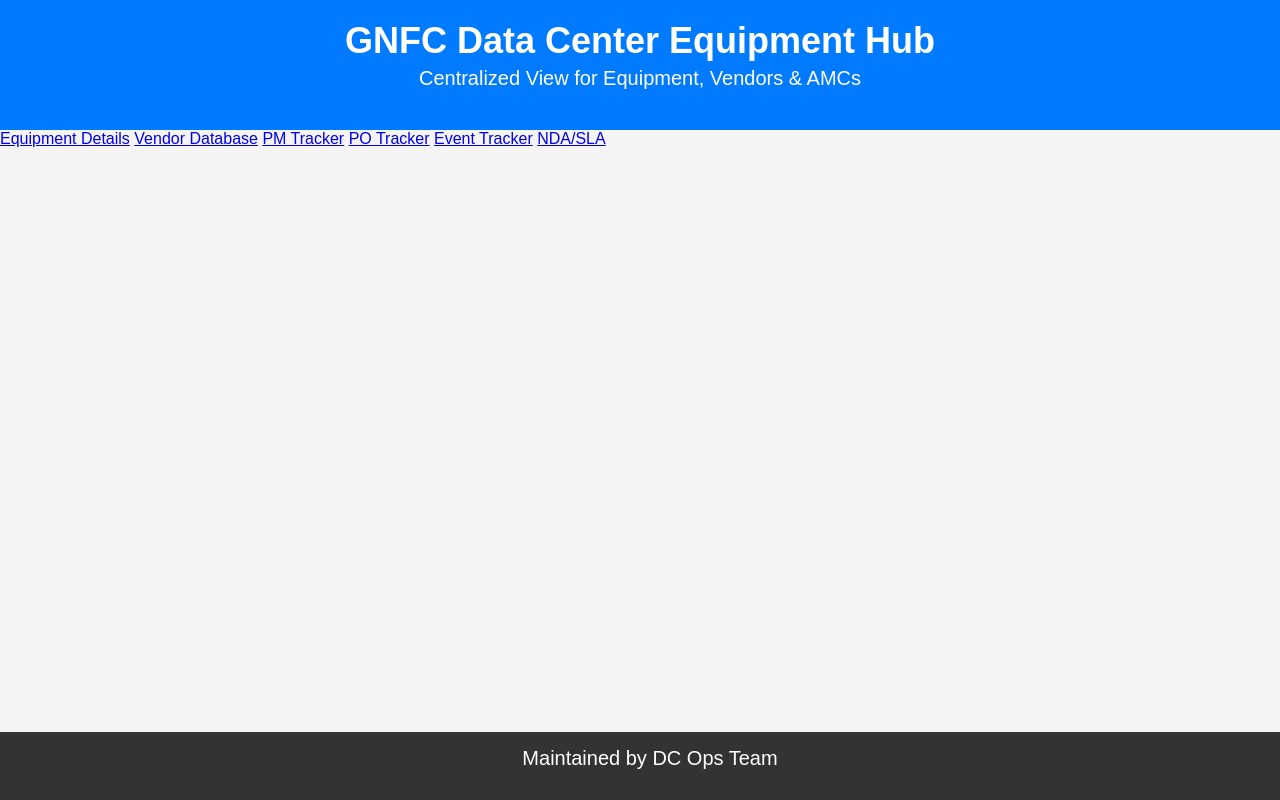
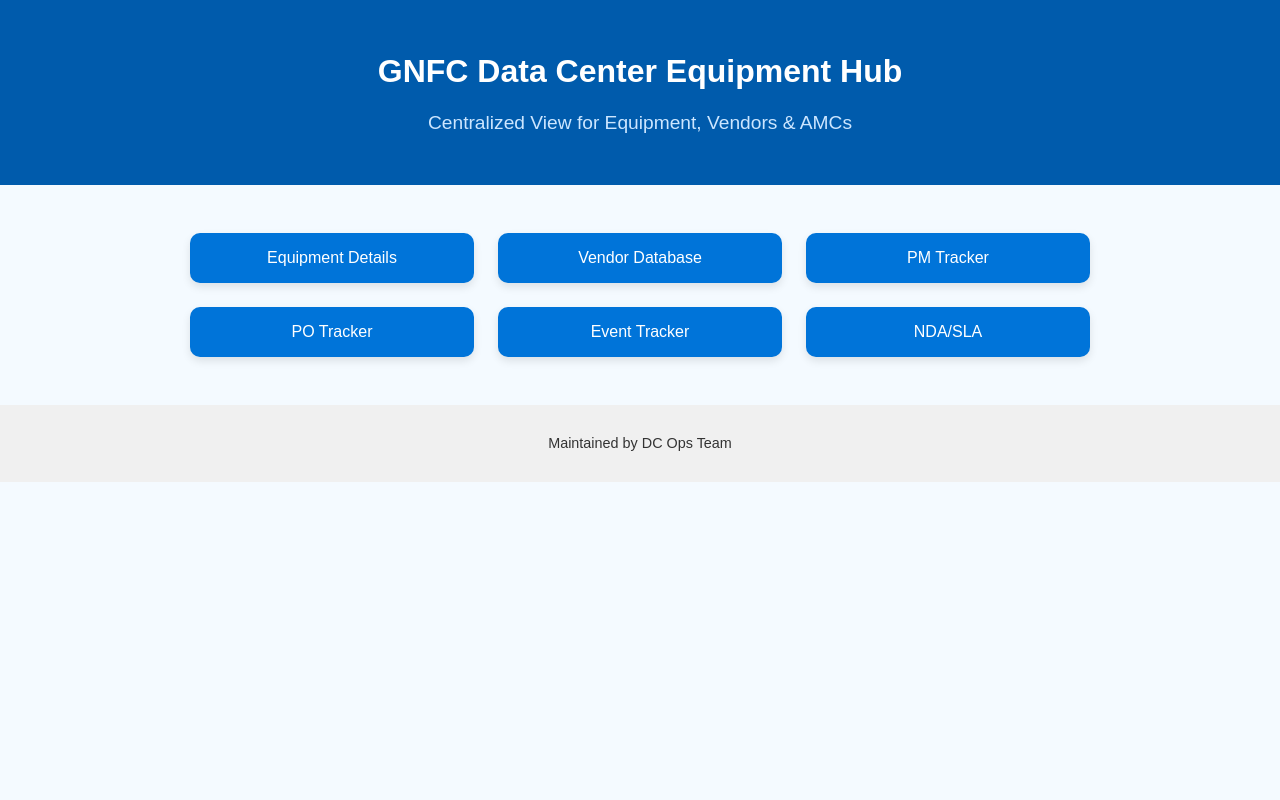
Before and after one commit to PulgaGit/402DC, a plain HTML site: page index.html in a window 1280 px wide. Drawn offline with Linux system fonts and the light colour scheme.

Commit message:
Update style.css

```diff
--- a/style.css
+++ b/style.css
@@ -1,62 +1,61 @@
-/* General Styles */
 body {
   font-family: Arial, sans-serif;
-    background-color: #f4f4f4;
+  background-color: #f4faff;
   margin: 0;
   padding: 0;
-    color: #333;
 }
 
 header {
-    background-color: #007bff;
+  background-color: #005bac;
   color: white;
   text-align: center;
-    padding: 20px;
+  padding: 2rem 1rem;
 }
 
-h1 {
-    margin: 0;
-    font-size: 36px;
+.subtitle {
+  font-size: 1.2rem;
+  margin-top: 0.5rem;
+  color: #cce6ff;
 }
 
-p {
-    font-size: 20px;
-    margin-top: 5px;
+main {
+  display: flex;
+  justify-content: center;
+  align-items: center;
+  flex-direction: column;
+  padding: 3rem 1rem;
 }
 
-/* Button Section */
-.buttons {
-    display: flex;
-    flex-direction: column;
-    align-items: center;
-    margin: 40px 0;
+.button-container {
+  display: grid;
+  grid-template-columns: repeat(auto-fit, minmax(250px, 1fr));
+  gap: 1.5rem;
+  width: 100%;
+  max-width: 900px;
 }
 
-button {
-    background-color: #007bff;
+.btn {
+  display: inline-block;
+  background-color: #0074d9;
   color: white;
-    border: none;
-    padding: 15px 30px;
-    margin: 10px;
-    font-size: 18px;
-    border-radius: 5px;
-    cursor: pointer;
-    width: 80%;
-    max-width: 400px;
-    transition: background-color 0.3s ease;
+  text-decoration: none;
+  padding: 1rem 2rem;
+  border-radius: 10px;
+  font-size: 1rem;
+  text-align: center;
+  transition: background-color 0.3s ease, transform 0.2s ease;
+  box-shadow: 0 4px 8px rgba(0, 0, 0, 0.1);
 }
 
-button:hover {
-    background-color: #0056b3;
+.btn:hover {
+  background-color: #005bac;
+  transform: translateY(-2px);
 }
 
-/* Footer */
 footer {
-    background-color: #333;
-    color: white;
   text-align: center;
-    padding: 10px;
-    position: fixed;
-    bottom: 0;
-    width: 100%;
+  padding: 1rem;
+  background-color: #f0f0f0;
+  color: #333;
+  font-size: 0.9rem;
 }
```
Lines whose indentation alone changed are shown as unchanged.
